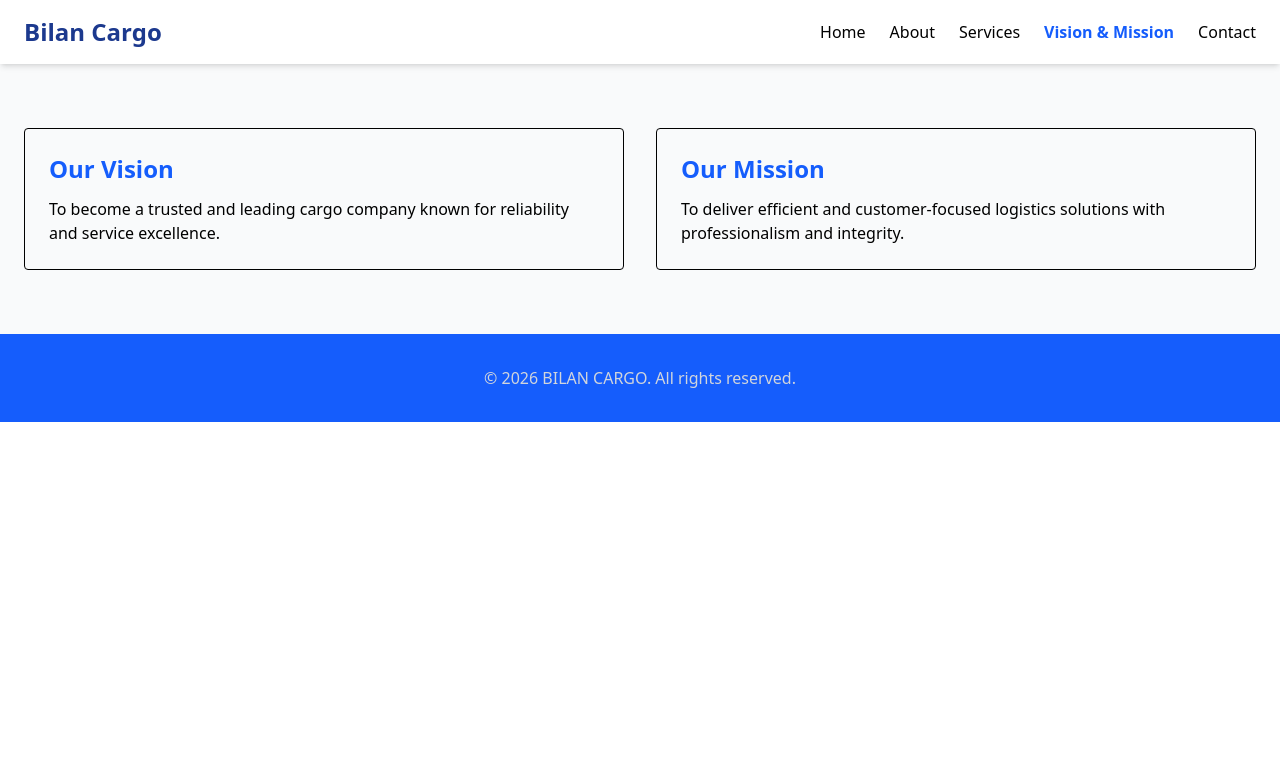
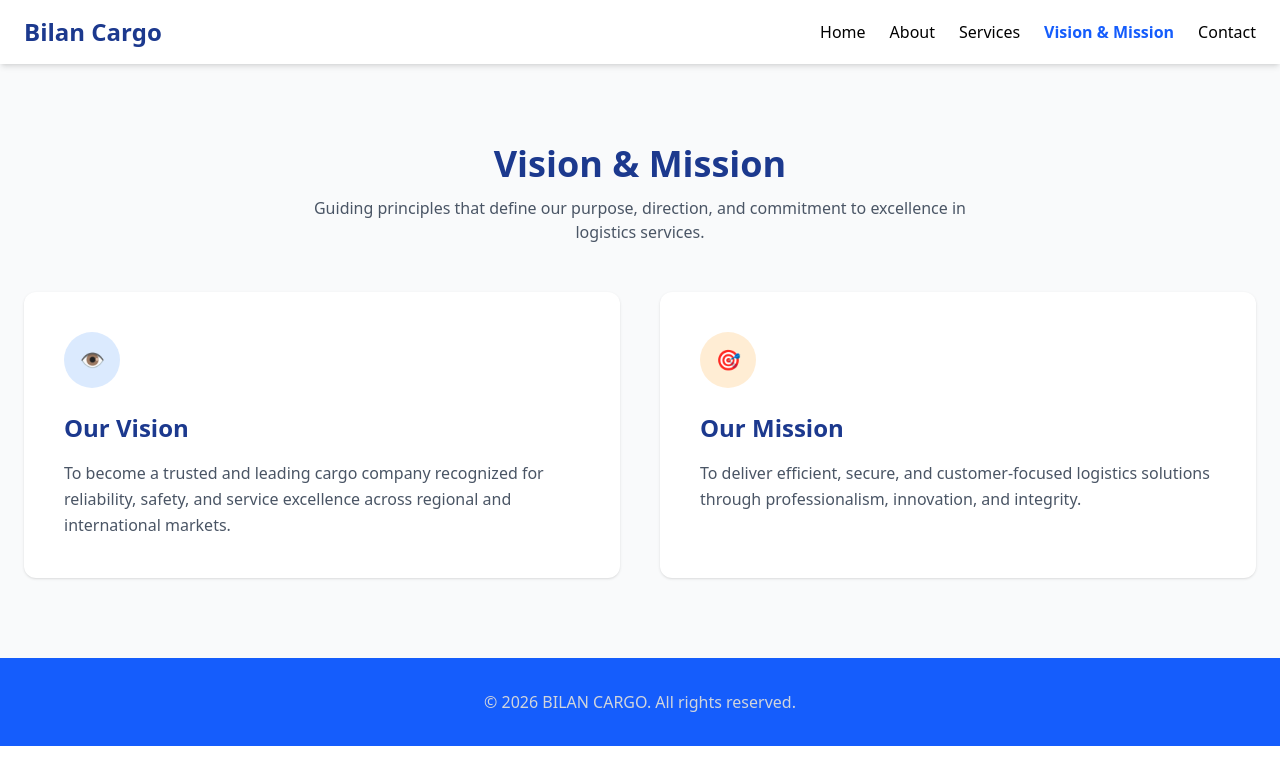
Before and after one commit to Ashwaaq69/Bilan_Cargo, a React (Vite) app: page /vision-mission in a window 1280 px wide. Shown: the top 784 px of the page. Built offline with nearby package versions, Linux system fonts and the light colour scheme.

Commit message:
updated the vision and missions page

```diff
--- a/src/pages/VisionMission.jsx
+++ b/src/pages/VisionMission.jsx
@@ -1,20 +1,51 @@
 const VisionMission = () => {
   return (
-    <section className="py-16 bg-gray-50">
-      <div className="max-w-7xl mx-auto px-6 grid md:grid-cols-2 gap-8">
-        <div className="border p-6 rounded">
-          <h4 className="text-2xl font-bold mb-3 text-blue-600">Our Vision</h4>
-          <p>
-            To become a trusted and leading cargo company known for reliability
-            and service excellence.
+    <section className="py-20 bg-gray-50">
+      <div className="max-w-7xl mx-auto px-6">
+
+        {/* Section Title */}
+        <div className="text-center mb-12">
+          <h2 className="text-3xl md:text-4xl font-bold text-blue-900 mb-3">
+            Vision & Mission
+          </h2>
+          <p className="text-gray-600 max-w-2xl mx-auto">
+            Guiding principles that define our purpose, direction, and commitment
+            to excellence in logistics services.
           </p>
         </div>
-        <div className="border p-6 rounded">
-          <h4 className="text-2xl font-bold mb-3 text-blue-600">Our Mission</h4>
-          <p>
-            To deliver efficient and customer-focused logistics solutions with
-            professionalism and integrity.
-          </p>
+
+        {/* Cards */}
+        <div className="grid md:grid-cols-2 gap-10">
+
+          {/* Vision Card */}
+          <div className="bg-white p-10 rounded-xl shadow hover:shadow-lg transition">
+            <div className="w-14 h-14 mb-6 bg-blue-100 text-blue-900 flex items-center justify-center rounded-full text-xl font-bold">
+              👁️
+            </div>
+            <h3 className="text-2xl font-bold mb-4 text-blue-900">
+              Our Vision
+            </h3>
+            <p className="text-gray-600 leading-relaxed">
+              To become a trusted and leading cargo company recognized for
+              reliability, safety, and service excellence across regional and
+              international markets.
+            </p>
+          </div>
+
+          {/* Mission Card */}
+          <div className="bg-white p-10 rounded-xl shadow hover:shadow-lg transition">
+            <div className="w-14 h-14 mb-6 bg-orange-100 text-orange-600 flex items-center justify-center rounded-full text-xl font-bold">
+              🎯
+            </div>
+            <h3 className="text-2xl font-bold mb-4 text-blue-900">
+              Our Mission
+            </h3>
+            <p className="text-gray-600 leading-relaxed">
+              To deliver efficient, secure, and customer-focused logistics
+              solutions through professionalism, innovation, and integrity.
+            </p>
+          </div>
+
         </div>
       </div>
     </section>
```
